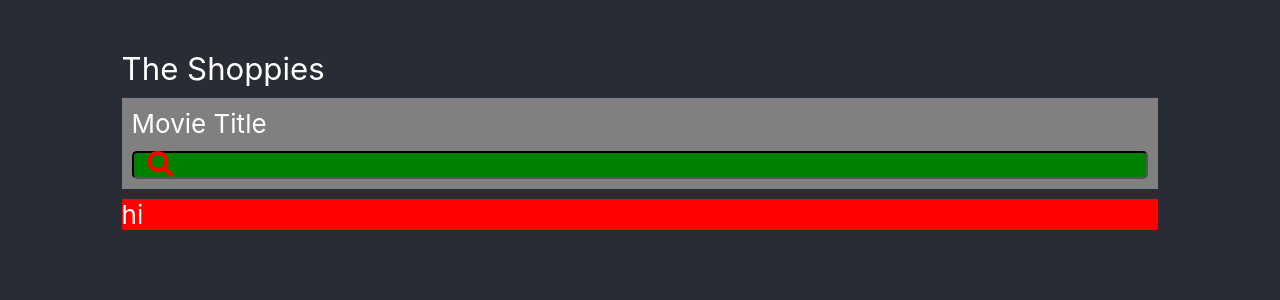
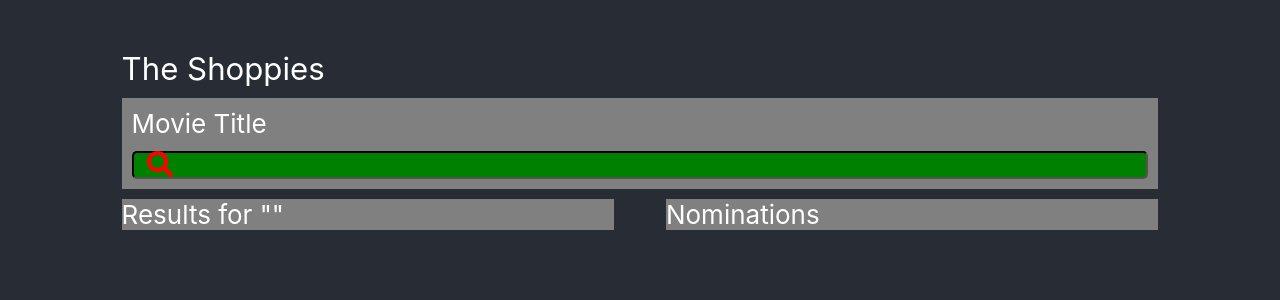
Before and after one commit to imadvaitpatel/movie-nominations, a React (Create React App) app: page / in a window 1280 px wide. Shown: the top 300 px of the page. Built offline with nearby package versions, Linux system fonts and the light colour scheme.

Commit message:
results now updates when user types

```diff
--- a/src/App.css
+++ b/src/App.css
@@ -1,27 +1,3 @@
 .App {
   background-color: #282c34;
 }
-
-.header {
-  margin-top: 50px;
-  text-align: left;
-  width: inherit;
-  font-size: 1.2em;
-  margin-bottom: 10px;
-}
-
-.flex-container {
-  min-height: 100vh;
-  display: flex;
-  flex-direction: column;
-  align-items: center;
-  font-size: calc(10px + 2vmin);
-  color: white;
-  width: 90%;
-  margin: 0 auto;
-}
-
-.practice {
-  background-color: red;
-  width: inherit;
-}
--- a/src/App.js
+++ b/src/App.js
@@ -1,18 +1,10 @@
 import './App.css';
-import {SearchBox } from './components.js';
+import ParentContainer from './components.js';
 
 function App() {
   return (
     <div className="App">
-      <div className="flex-container">
-        <div className="header">
-          The Shoppies
-        </div>
-        <SearchBox/>
-        <div className="practice">
-          hi
-        </div>
-      </div>
+      <ParentContainer/>
     </div>
   );
 }
--- a/src/components.css
+++ b/src/components.css
@@ -32,3 +32,41 @@ input {
   bottom: 12px;
   color: red;
 }
+
+.result-box {
+  width: 47.5%;
+  background-color: grey;
+  word-wrap: break-word;
+}
+
+.nomination-box {
+  width: 47.5%;
+  background-color: grey;
+}
+
+
+.header {
+  margin-top: 50px;
+  text-align: left;
+  width: inherit;
+  font-size: 1.2em;
+  margin-bottom: 10px;
+}
+
+.flex-container {
+  min-height: 100vh;
+  display: flex;
+  flex-direction: column;
+  align-items: center;
+  font-size: calc(10px + 2vmin);
+  color: white;
+  width: 90%;
+  margin: 0 auto;
+}
+
+.results-container {
+  width: inherit;
+  display: flex;
+  flex-direction: row;
+  justify-content:  space-between;
+}
--- a/src/components.js
+++ b/src/components.js
@@ -1,26 +1,74 @@
 import React from 'react';
 import './components.css';
-import { FontAwesomeIcon } from '@fortawesome/react-fontawesome'
-import { faSearch } from '@fortawesome/free-solid-svg-icons'
+import { FontAwesomeIcon } from '@fortawesome/react-fontawesome';
+import { faSearch } from '@fortawesome/free-solid-svg-icons';
 
-export const SearchBox = () => {
+const SearchBox = (props) => {
+  const {callback} = props;
+
+  const onInputChange = (event) => {
+    callback(event.target.value);
+  }
+
 	return (
-    <div className="search-box">
-        <div className="movie-title">
-            Movie Title
-        </div>
-        <div className="search-bar">
-          <input type="text"/>
-          <FontAwesomeIcon icon={faSearch} className="search-icon" styles="color: blue;"/>
+		<div className='search-box'>
+			<div className='movie-title'>Movie Title</div>
+			<div className='search-bar'>
+				<input type='text' onInput={onInputChange}/>
+				<FontAwesomeIcon
+					icon={faSearch}
+					className='search-icon'
+					styles='color: blue;'
+				/>
 			</div>
 		</div>
-  )
+	);
+};
+
+const ResultBox = (props) => {
+  const {result} = props;
+  console.log(`new result :: ${result}`);
+  console.log(result);
+	return (
+		<div className='result-box'>
+			<div>Results for "{result}"</div>
+		</div>
+	);
+};
+
+const NominationBox = () => {
+	return (
+		<div className='nomination-box'>
+			<div>Nominations</div>
+		</div>
+	);
+};
+
+export default class ParentContainer extends React.Component {
+	constructor(props) {
+		super(props);
+		this.state = {
+      nominations: [],
+      result: '',
+    };
   }
 
-export const ResultBox = () => {
+  updateResults = (newResult) => {
+    console.log(newResult);
+    this.setState({result: newResult});
+    console.log('updating');
+  }
+
+	render() {
 		return (
-    <div className="result-box">
-
+			<div className='flex-container'>
+				<div className='header'>The Shoppies</div>
+				<SearchBox callback={this.updateResults}/>
+				<div className='results-container'>
+					<ResultBox result={this.state.result}/>
+					<NominationBox />
 				</div>
-  )
+			</div>
+		);
 	}
+}
```
Also changed, not shown: 2 other files (tests, documents, lock files or other folders). Lines whose indentation alone changed are shown as unchanged.
